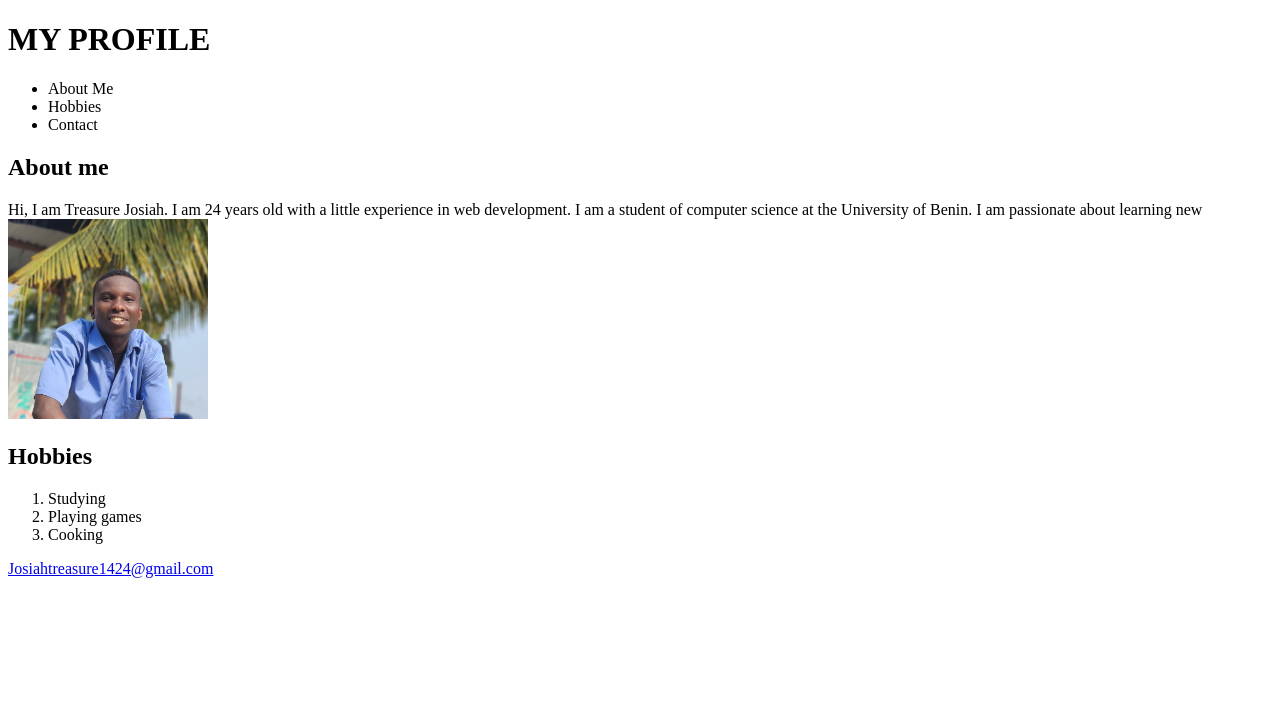
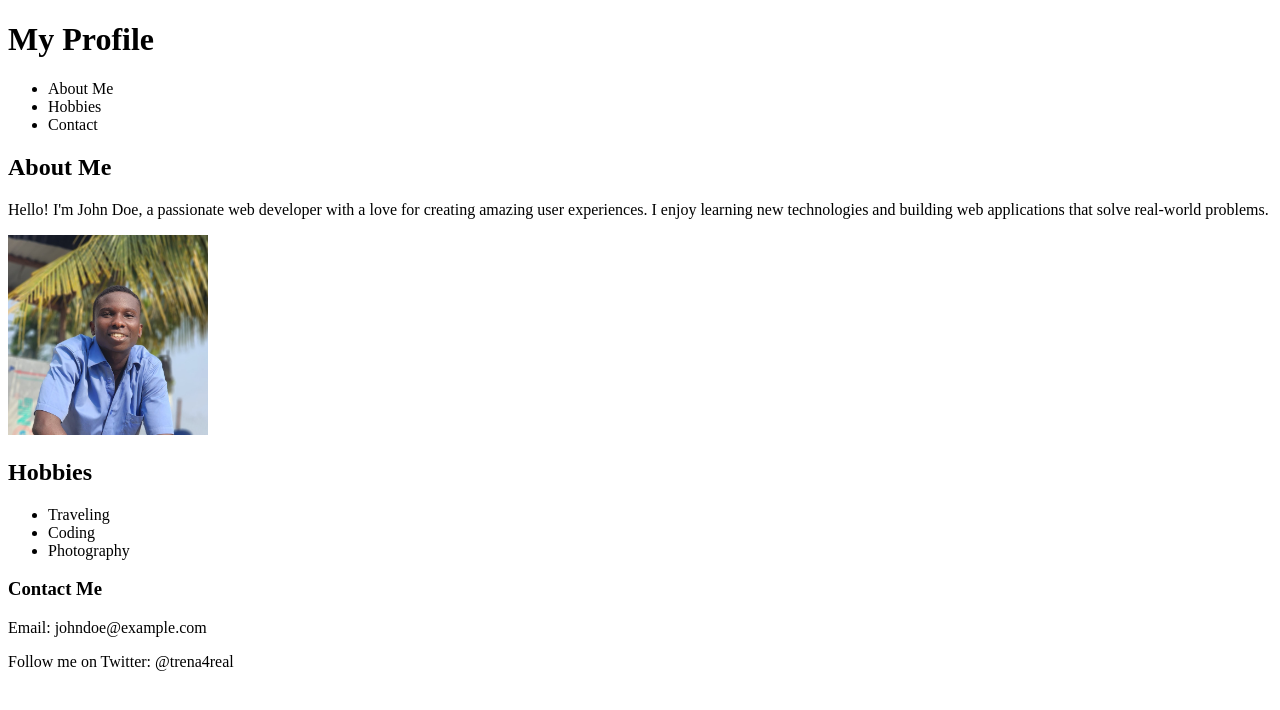
Before and after one commit to Trenareal/About-me-, a plain HTML site: page index.html in a window 1280 px wide. Drawn offline with Linux system fonts and the light colour scheme.

Commit message:
Update index.html

```diff
--- a/index.html
+++ b/index.html
@@ -1,32 +1,50 @@
 <!DOCTYPE html>
 <html lang="en">
+
+<head>
+    <meta charset="UTF-8">
+    <meta name="viewport" content="width=device-width, initial-scale=1.0">
+    <title>My Profile</title>
+</head>
+
 <body>
+
+    <!-- Header Section -->
     <header>
-        <h1>MY PROFILE</h1>
+        <h1>My Profile</h1>
         <nav>
             <ul>
-                <li >About Me</li>
+                <li>About Me</li>
                 <li>Hobbies</li>
                 <li>Contact</li>
             </ul>
         </nav>
     </header>
+
+    <!-- Bio Section -->
     <section>
-        <h2>About me</h2>
-        <article>Hi, I am Treasure Josiah. I am 24 years old with a little experience in web development.
-            I am a student of computer science at the University of Benin. I am passionate about learning new
-        </article  >
-        <img src="IMG-20250102-WA0064.jpg" alt="My picture" width="200" height="200">
+        <h2>About Me</h2>
+        <p>Hello! I'm John Doe, a passionate web developer with a love for creating amazing user experiences. I enjoy learning new technologies and building web applications that solve real-world problems.</p>
+        <img src="IMG-20250102-WA0064.jpg" alt="Profile Image" width=200 height = 200>
+    </section>
+
+    <!-- Hobbies Section -->
+    <section>
         <h2>Hobbies</h2>
-        <ol>
-            <li>Studying</li>
-            <li>Playing games</li>
-            <li>Cooking</li>
-        </ol>
+        <ul>
+            <li>Traveling</li>
+            <li>Coding</li>
+            <li>Photography</li>
+        </ul>
     </section>
+
+    <!-- Footer Section -->
     <footer>
-            <a href="Josiahtreasure1424@gmail.com">Josiahtreasure1424@gmail.com
-                </a>
+        <h3>Contact Me</h3>
+        <p>Email: johndoe@example.com</p>
+        <p>Follow me on Twitter: @trena4real</p>
     </footer>
+
 </body>
+
 </html>
```
